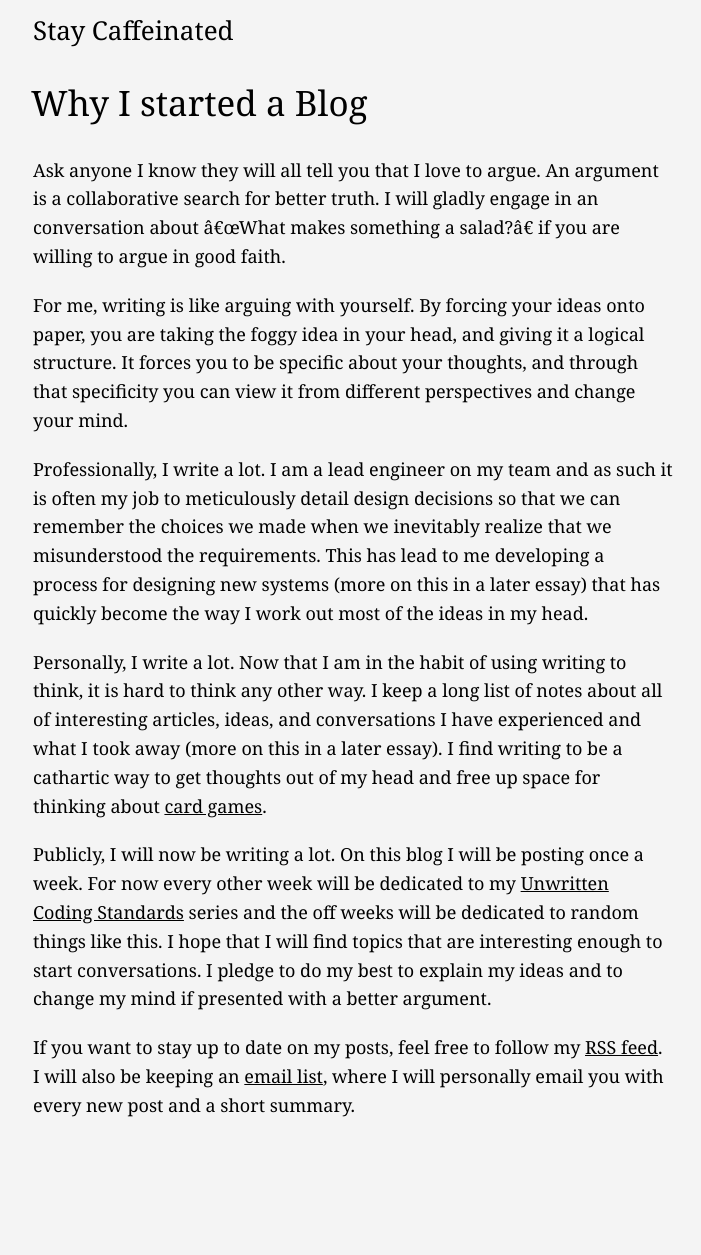
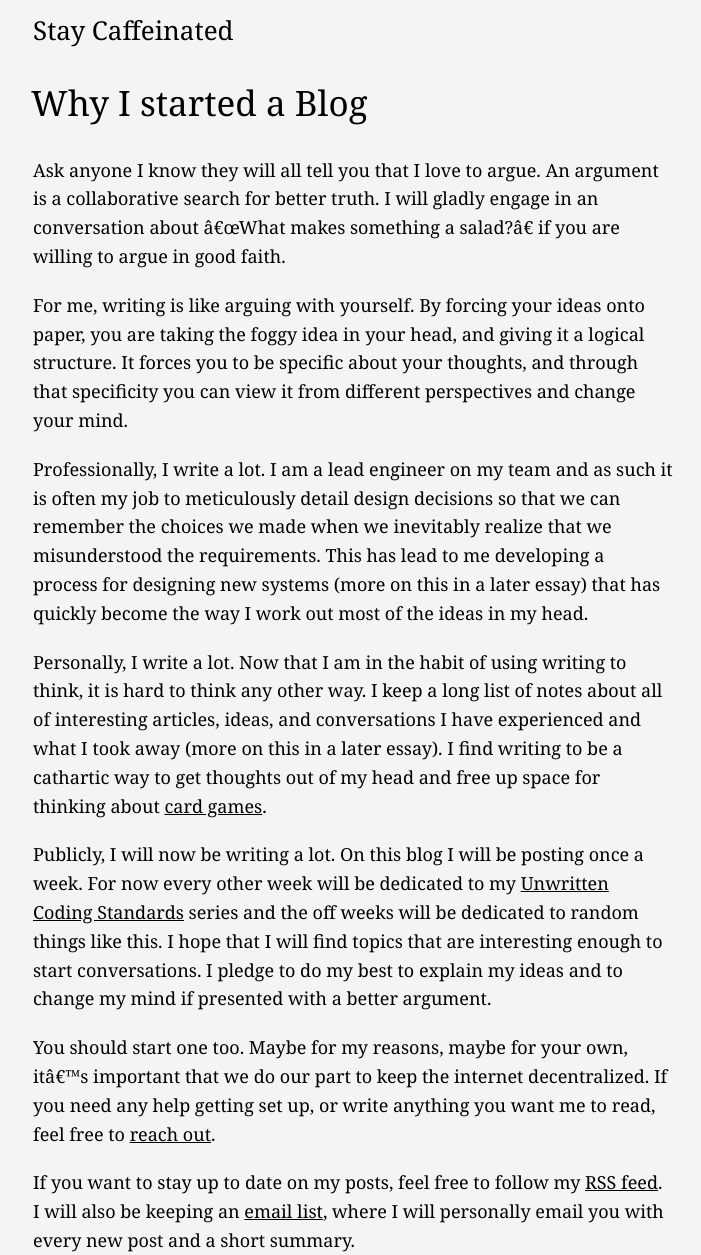
Before and after one commit to frenchie4111/frenchie4111.github.io, a Jekyll site: the page built from _posts/2020-06-03-Blog.md, in a window 1280 px wide. Shown: the whole page, without its empty margins (287-988 px from the left). Built offline with Jekyll 4.4.1, drawn with Linux system fonts in a browser that asks for light colours; nearby versions of some CDN libraries; before the commit the page ends 1120 px from its top, so only the background shows below that.

Commit message:
Added another paragraph, and subject

```diff
--- a/_posts/2020-06-03-Blog.md
+++ b/_posts/2020-06-03-Blog.md
@@ -1,5 +1,6 @@
 ---
 title: "Why I started a Blog"
+subject: Writing to start conversations
 tags: Random
 layout: post_plain
 ---
@@ -14,4 +15,6 @@ Personally, I write a lot. Now that I am in the habit of using writing to think,
 
 Publicly, I will now be writing a lot. On this blog I will be posting once a week. For now every other week will be dedicated to my [Unwritten Coding Standards]({% post_url 2020-05-27-Coding-Standards-Whitespace %}) series and the off weeks will be dedicated to random things like this. I hope that I  will find topics that are interesting enough to start conversations. I pledge to do my best to explain my ideas and to change my mind if presented with a better argument.
 
+You should start one too. Maybe for my reasons, maybe for your own, it's important that we do our part to keep the internet decentralized. If you need any help getting set up, or write anything you want me to read, feel free to [reach out](mailto:mdl0394@gmail.com).
+
 If you want to stay up to date on my posts, feel free to follow my [RSS feed](https://staycaffeinated.com/feed.xml). I will also be keeping an [email list](/connect.html), where I will personally email you with every new post and a short summary.
```
